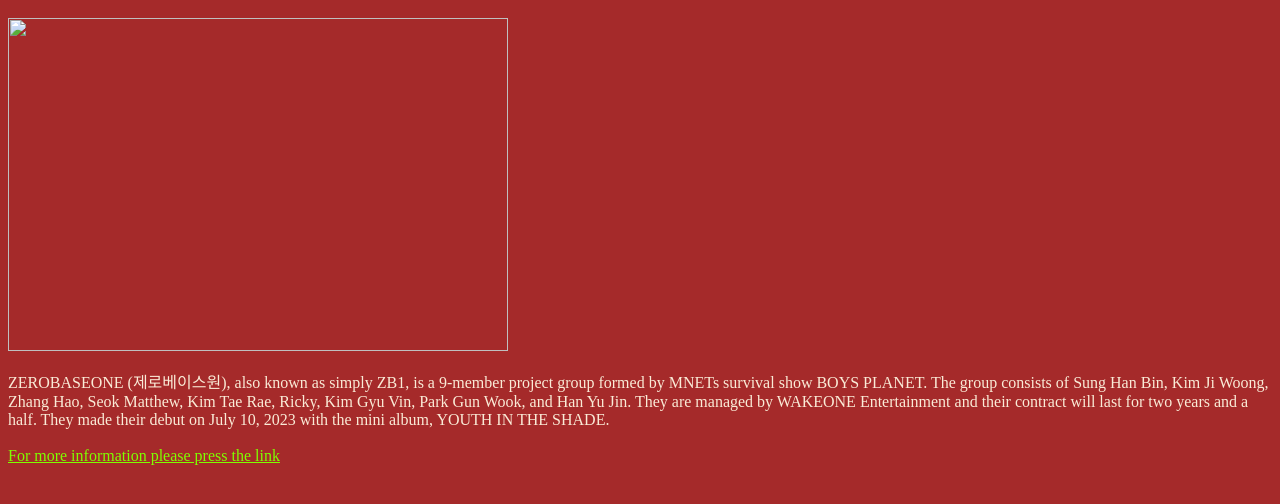
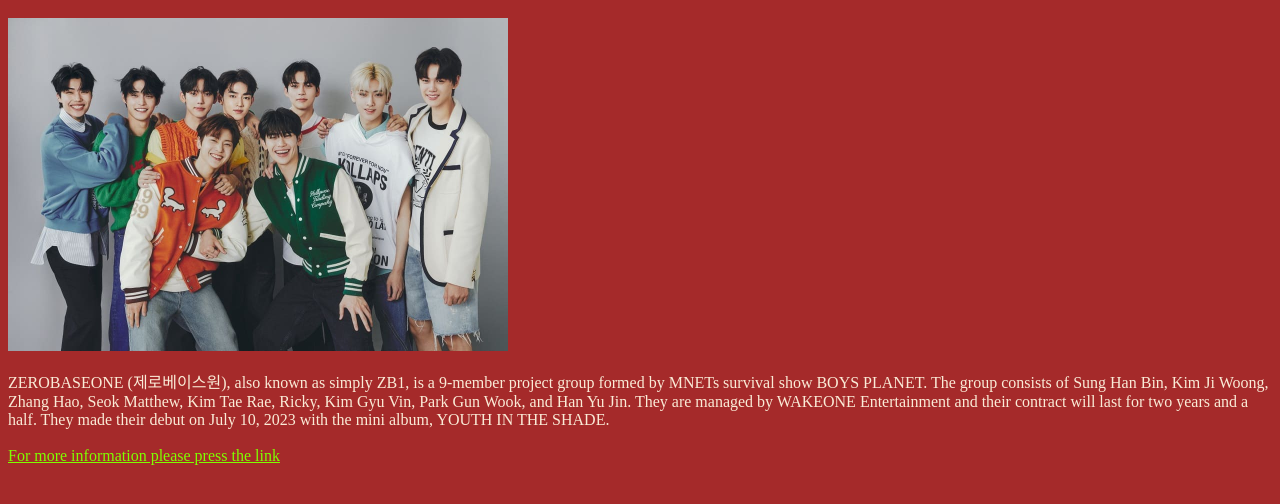
Before and after one commit to akhillayasmin/akhillayasmin.github.io, a plain HTML site: page index.html in a window 1280 px wide. Shown: the part 48-552 px from the top of the page. Drawn offline with Linux system fonts and the light colour scheme.

Commit message:
tambah gambar

```diff
--- a/index.html
+++ b/index.html
@@ -6,7 +6,7 @@
     </head>
         <body style="background-color: brown;">
             <h1 style="color: antiquewhite;"> ZEROBASEONE's Profile </h1>
-            <img src="/images/zb1.jpeg" width="500" height="333">
+            <img src="./img/zb1.jpeg" width="500" height="333">
             <br>
             <br>
             <p1 style="color: antiquewhite;"> ZEROBASEONE (제로베이스원), also known as simply ZB1, is a 9-member project group formed by MNETs survival show BOYS PLANET. The group consists of Sung Han Bin, Kim Ji Woong, Zhang Hao, Seok Matthew, Kim Tae Rae, Ricky, Kim Gyu Vin, Park Gun Wook, and Han Yu Jin. They are managed by WAKEONE Entertainment and their contract will last for two years and a half. They made their debut on July 10, 2023 with the mini album, YOUTH IN THE SHADE.</p1>
```
Also changed, not shown: img/zb1.jpeg (added).
